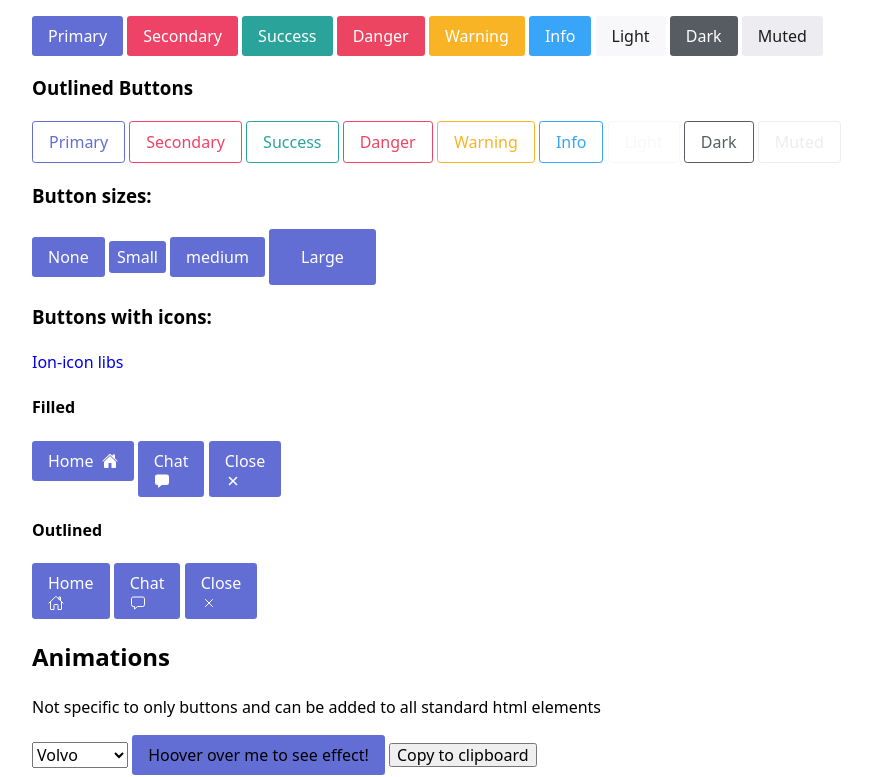
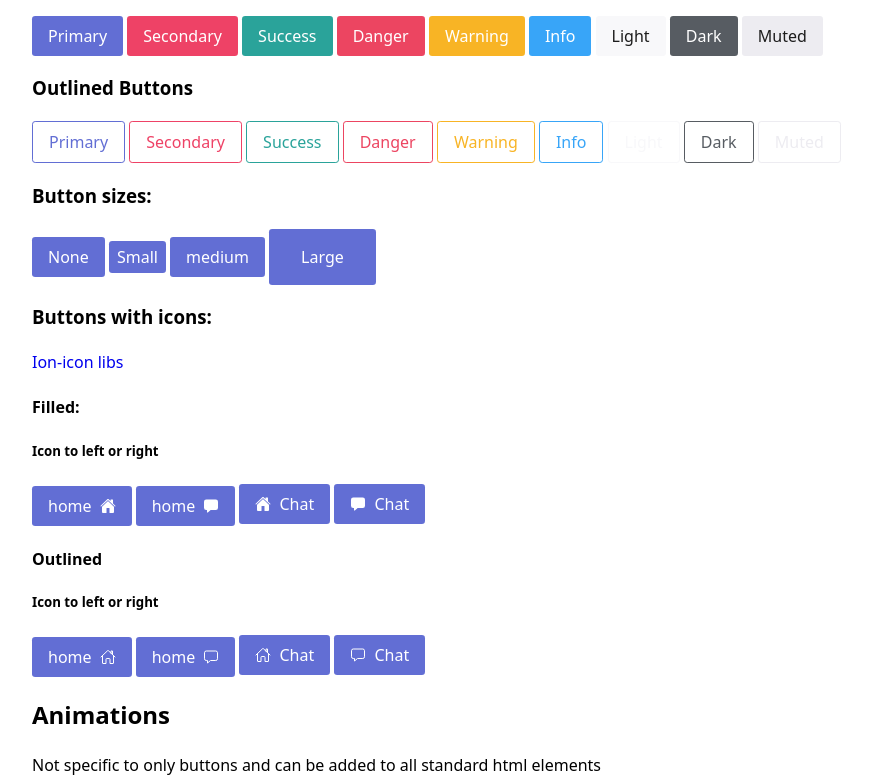
Before and after one commit to LarssonGitHub/glimworks, a plain HTML site: page index.html in a window 1280 px wide. Shown: the part 178-955 px from the top of the page, without its empty margins (24-896 px from the left). Drawn offline with nearby package versions, Linux system fonts and the light colour scheme.

Commit message:
added animation and icons.

```diff
--- a/index.html
+++ b/index.html
@@ -41,32 +41,72 @@
                     <a href="#" class="btn btn-outline-dark">Dark</a>
                     <a href="#" class="btn btn-outline-muted">Muted</a>
                     <h3>Button sizes:</h3>
-                    <a href="#" class="btn btn-primary btn-none">None</a>
-                    <a href="#" class="btn btn-primary btn-small">Small</a>
-                    <a href="#" class="btn btn-primary btn-medium">medium</a>
-                    <a href="#" class="btn btn-primary btn-large">Large</a>
+                    <a href="#" class="btn btn-primary btn-padding-none">None</a>
+                    <a href="#" class="btn btn-primary btn-padding-small">Small</a>
+                    <a href="#" class="btn btn-primary btn-padding-medium">medium</a>
+                    <a href="#" class="btn btn-primary btn-padding-large">Large</a>
                     <h3>Buttons with icons:</h3>
                     <p><a href="https://ionic.io/ionicons">Ion-icon libs</a></p>
                     <!-- https://ionic.io/ionicons -->
-                    <h4>Filled</h4>
-                    <a href="#" class="btn btn-primary"><span class="btn-ion-icon">Home<ion-icon name="home"></ion-icon></span></a>
-                    <a href="#" class="btn btn-primary">Chat<ion-icon class="btn-ion-icon" name="chatbox"></ion-icon></a>
-                    <a href="#" class="btn btn-primary">Close<ion-icon class="btn-ion-icon" name="close"></ion-icon></a>
+
+                    <h4>Filled:</h4>
+
+                    <h5>Icon to left or right</h5>
+
+                    <a href="#" class="btn btn-primary"><span class="ion-icon"><span>home</span>
+                            <ion-icon class="icon-padding-right" name="home"></ion-icon>
+                        </span></a>
+
+                    <a href="#" class="btn btn-primary"><span class="ion-icon"><span>home</span>
+                            <ion-icon class="icon-padding-right" name="chatbox"></ion-icon>
+                        </span></a>
+
+                    <a href="#" class="btn btn-primary">
+                        <span class="ion-icon">
+                            <ion-icon class="icon-padding-left" name="home"></ion-icon>
+                            <span>Chat</span>
+                        </span></a>
+
+                    <a href="#" class="btn btn-primary">
+                        <span class="ion-icon">
+                            <ion-icon class="icon-padding-left" name="chatbox"></ion-icon>
+                            <span>Chat</span>
+                        </span></a>
+
                     <h4>Outlined</h4>
-                    <a href="#" class="btn btn-primary">Home<ion-icon class="btn-ion-icon" name="home-outline"></ion-icon></a>
-                    <a href="#" class="btn btn-primary">Chat<ion-icon class="btn-ion-icon" name="chatbox-outline"></ion-icon></a>
-                    <a href="#" class="btn btn-primary">Close<ion-icon class="btn-ion-icon" name="close-outline"></ion-icon></a>
+
+                    <h5>Icon to left or right</h5>
+
+                    <a href="#" class="btn btn-primary"><span class="ion-icon"><span>home</span>
+                            <ion-icon class="icon-padding-right" name="home-outline"></ion-icon>
+                        </span></a>
+
+                    <a href="#" class="btn btn-primary"><span class="ion-icon"><span>home</span>
+                            <ion-icon class="icon-padding-right" name="chatbox-outline"></ion-icon>
+                        </span></a>
+
+                    <a href="#" class="btn btn-primary">
+                        <span class="ion-icon">
+                            <ion-icon class="icon-padding-left" name="home-outline"></ion-icon>
+                            <span>Chat</span>
+                        </span></a>
+
+                    <a href="#" class="btn btn-primary">
+                        <span class="ion-icon">
+                            <ion-icon class="icon-padding-left" name="chatbox-outline"></ion-icon>
+                            <span>Chat</span>
+                        </span></a>
+
                     <h2>Animations</h2>
                     <p>Not specific to only buttons and can be added to all standard html elements</p>
-                    <div id="btn-animation-sample-container" >
+                    <div id="btn-animation-sample-container">
                         <select name="animationSelectName" id="animationSelect">
-                            <option value="volvo">Volvo</option>
-                            <option value="saab">Saab</option>
-                            <option value="mercedes">Mercedes</option>
-                            <option value="audi">Audi</option>
-                          </select>
-                    <a id="animationBtn" class="btn">Hoover over me to see effect!</a>
-                    <button id="btnCopyClipboard">Copy to clipboard</button>
+                            <!-- <option value="simple-transition">simple transition</option> -->
+                            <option value="fade-in">Fade in</option>
+                            <option value="helicopter">Helicopter</option>
+                        </select>
+                        <a id="animationBtn" class="btn">Spare me!</a>
+                        <button id="btnCopyClipboard">Copy to clipboard</button>
                     </div>
                     <h2>Styles</h2>
                     <h3>Fancy</h3>
@@ -75,7 +115,9 @@
                     <h4>Boxes</h4>
                     <div class="box fancy-box">
                         <div class="box-inner">
-                            Lorem ipsum dolor sit amet consectetur adipisicing elit. Sunt eligendi reiciendis nobis dolorum molestiae minima, suscipit quas labore laudantium! Repudiandae ipsam minus ipsum, illo ab suscipit alias. Necessitatibus, molestiae doloribus!
+                            Lorem ipsum dolor sit amet consectetur adipisicing elit. Sunt eligendi reiciendis nobis
+                            dolorum molestiae minima, suscipit quas labore laudantium! Repudiandae ipsam minus ipsum,
+                            illo ab suscipit alias. Necessitatibus, molestiae doloribus!
                         </div>
                     </div>
                 </div>
--- a/scss/abstracts/_animation.scss
+++ b/scss/abstracts/_animation.scss
@@ -1,5 +1,34 @@
 #btn-animation-sample-container {
-    .btn:hover {
-        background-color: red;
-      }
+  .helicopter {
+    animation-name: spin;
+    animation-duration: 500ms;
+    animation-iteration-count: infinite;
+    animation-timing-function: linear;
+  }
+
+  .fade-in {
+    animation-name: fade-in;
+    animation-duration: 1000ms;
+    // animation-iteration-count: infinite;
+    animation-timing-function: linear;
+  }
 }
+
+@keyframes spin {
+  from {
+    transform: rotate(0deg);
+  }
+
+  to {
+    transform: rotate(360deg);
+  }
+}
+
+@keyframes fade-in {
+  from {
+    opacity: 0;
+  }
+  to {
+   opacity: 1;
+  }
+}
--- a/scss/abstracts/_variables.scss
+++ b/scss/abstracts/_variables.scss
@@ -13,13 +13,15 @@ $theme-colors: (
     "muted": #EDECF1
 ) !default;
 
-// -- Sizes for btns
-$btn-sizes: (
+// -- padding for btns
+
+$btn-padding: (
     "none": initial,
     "small": 0.5rem,
     "medium": 1rem,
     "large": 2rem,
 ) !default;
+
 
 // -- Container --
 $container-width: 1200 !default;
--- a/scss/components/_buttons.scss
+++ b/scss/components/_buttons.scss
@@ -5,6 +5,7 @@
     background-color: var(--primary-color);
     color: var(--white);
 }
+
 @each $name, $color in $theme-colors {
     .btn-#{$name} {
         background-color: var(--#{$name}-color);
@@ -13,6 +14,7 @@
             background-color: darken($color, 15%);
         }
     }
+
     .btn-outline-#{$name} {
         border: 1px solid $color;
         background-color: initial;
@@ -24,29 +26,38 @@
     }
 }
 
-// https://codepen.io/brandyscarney/pen/WWXrLg?editors=1100
-// https://try2explore.com/questions/11467231
-// https://animate.style/
-// .btn-ion-icon {
-//     text-align: center;
-//     line-height: 100%;
-//     }
-//     .btn {
-//         width: 300px;
-//     }
+// padding for buttons
+@each $name, $size in $btn-padding {
+    .btn-padding-#{$name} {
+        padding: calc(#{$size} / 2) $size;
+        // Fallback icon buttons
+        .icon-padding-right {
+            @if $size == initial {
+                padding-left: map-get($btn-padding, "small");
+            } @else {
+                padding-left: $size;
+              }
+        }
+        .icon-padding-left {
+            @if $size == initial {
+                padding-right: map-get($btn-padding, "small");
+            } @else {
+                padding-right: $size;
+              }
+        }
+}}
 
-.btn-ion-icon {
+
+.ion-icon {
     display: flex;
     justify-content: center;
     align-items: center;
-    ion-icon {
-        padding-left: 0.5rem;
-    }
 }
 
-@each $name, $size in $btn-sizes {
-    .btn-#{$name} {
-        padding: calc(#{$size} / 2) $size;
+.icon-padding-right {
+        padding-left: 0.5rem;
+}
 
-    }
+.icon-padding-left {
+        padding-right: 0.5rem;
 }
```
Also changed, not shown: assets/css/main.min.css, 1 other file.
